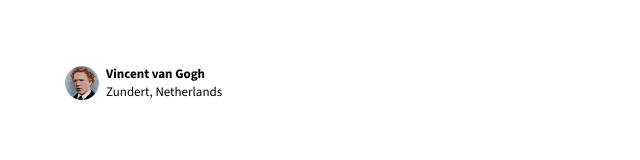
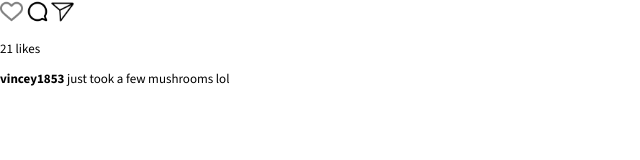
Before and after one commit to MrEkwunife/oldagram, a website built with Vite: page index.html in a window 1280 px wide. Shown: the whole page, without its empty margins (0-640 px from the left). Built offline with nearby package versions, Linux system fonts and the light colour scheme.

Commit message:
feat: post footer

```diff
--- a/src/components/Post.ts
+++ b/src/components/Post.ts
@@ -1,10 +1,15 @@
 import { getImageSrc } from "../utils";
+import iconHeart from "../assets/icon-heart.png";
+import iconComment from "../assets/icon-comment.png";
+import iconDm from "../assets/icon-dm.png";
+
+import type { PostType } from "../utils";
 
 function Poster(name: string, imgSrcString: string, location: string) {
   const imgsrc = getImageSrc(imgSrcString);
 
   return `
-        <header class="poster-header">
+        <header class="post-header">
             <figure class="poster-profile-pic">
                 <img src="${imgsrc}" alt="${name} profile picture" />
             </figure>
@@ -16,4 +21,21 @@ function Poster(name: string, imgSrcString: string, location: string) {
     `;
 }
 
-export { Poster };
+function PostInteractions(likes: number, comment: string, username: string) {
+  return `
+        <footer class="post-footer">
+            <div role="group" aria-label="Post actions" class="post-actions">
+                <button><img src="${iconHeart}" alt="" /></button>
+                <button><img src="${iconComment}" alt="" /></button>
+                <button><img src="${iconDm}" alt="" /></button>
+            </div>
+            <p>${likes.toLocaleString()} likes</p>
+            <p>
+                <span class="bold-txt">${username}</span>
+                <span>${comment}</span>
+            </p>
+        </footer>
+    `;
+}
+
+export { Poster, PostInteractions };
--- a/src/css/style.css
+++ b/src/css/style.css
@@ -33,7 +33,7 @@ img {
     POSTS
 -------------- */
 
-.poster-header {
+.post-header {
   display: flex;
   align-items: center;
   gap: 0.7rem;
@@ -52,3 +52,23 @@ img {
 .poster-location {
   font-weight: 1.2rem;
 }
+
+.post-footer {
+  display: flex;
+  flex-direction: column;
+  gap: 1.2rem;
+}
+
+.post-actions button {
+  width: 2.3rem;
+  height: 2.3rem;
+  background: none;
+  border: none;
+  cursor: pointer;
+  transition: all 0.2s;
+}
+
+.post-actions button:hover,
+.post-actions button:focus {
+  opacity: 0.5;
+}
--- a/src/main.ts
+++ b/src/main.ts
@@ -1,8 +1,8 @@
 import "./css/style.css";
-import { Poster } from "./components/Post";
+import { PostInteractions } from "./components/Post";
 import { getPosts } from "./utils";
 
 const app = document.querySelector<HTMLDivElement>("#app")!;
 
 const [post] = await getPosts();
-app.innerHTML = Poster(post.name, post.avatar, post.location);
+app.innerHTML = PostInteractions(post.likes, post.comment, post.username);
--- a/src/utils.ts
+++ b/src/utils.ts
@@ -1,4 +1,4 @@
-type Post = {
+type PostType = {
   name: string;
   username: string;
   location: string;
@@ -13,13 +13,14 @@ function getImageSrc(imgstr: string) {
   return urlObj.href;
 }
 
-async function getPosts(): Promise<Post[]> {
+async function getPosts(): Promise<PostType[]> {
   const res = await fetch("/data.json");
   if (!res.ok) {
     throw new Error(`Failed to fetch posts: ${res.status}`);
   }
-  const data: Post[] = await res.json();
+  const data: PostType[] = await res.json();
   return data;
 }
 
 export { getImageSrc, getPosts };
+export type { PostType };
```
